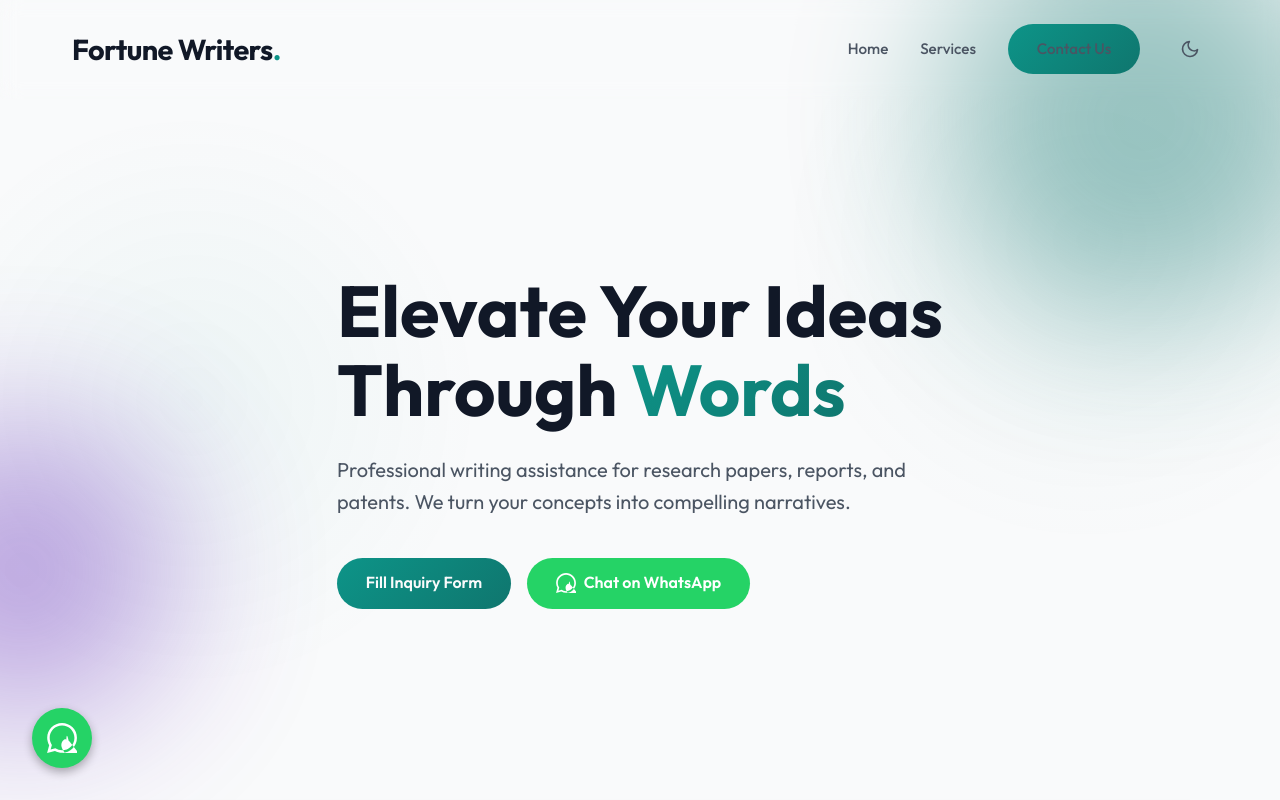
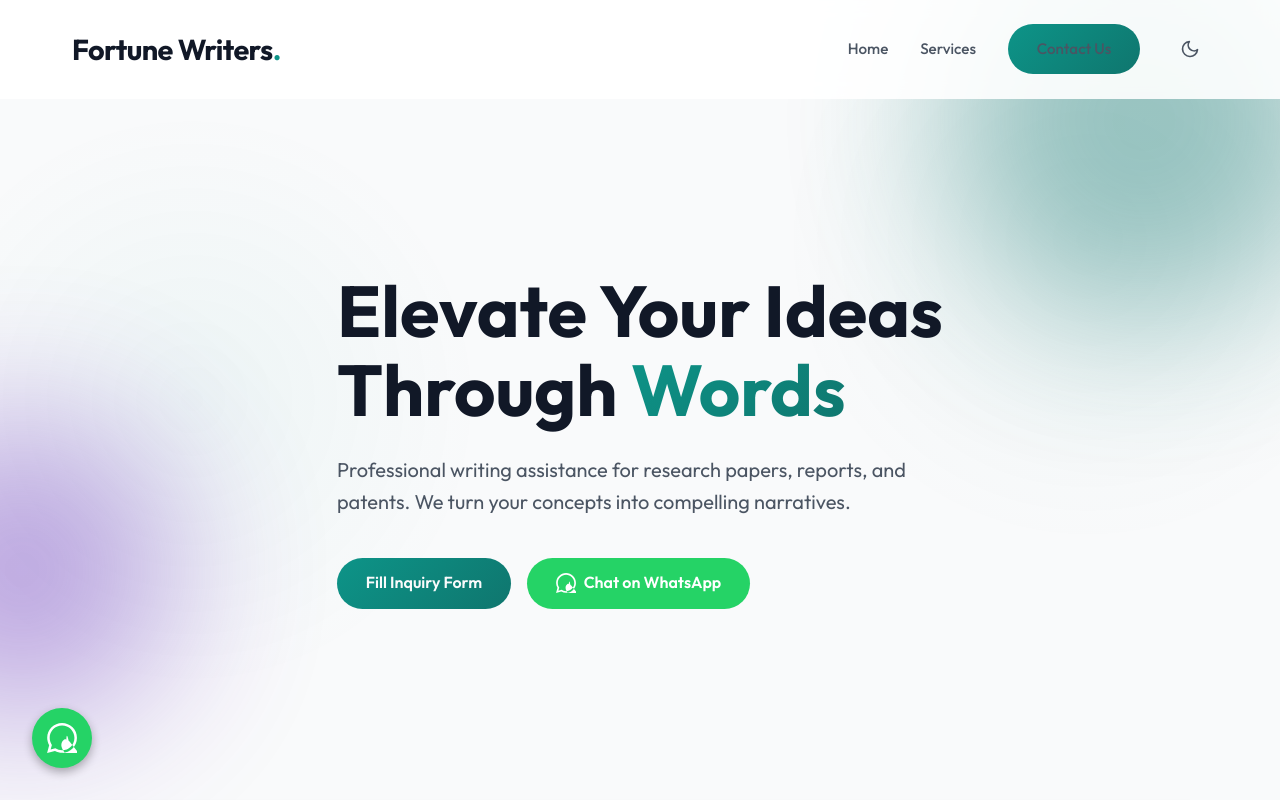
Before and after one commit to coderharjot01/fortune-writers, a website: page index.html in a window 1280 px wide. Shown: the top 800 px of the page. Drawn offline with Linux system fonts and the light colour scheme; a web font is replaced by a local one.

Commit message:
Fix header to be consistently opaque white in Light Mode

```diff
--- a/style.css
+++ b/style.css
@@ -133,6 +133,7 @@ ul {
 }
 
 /* Header */
+/* Header */
 .header {
     position: fixed;
     top: 0;
@@ -141,18 +142,17 @@ ul {
     padding: 1.5rem 0;
     z-index: 1000;
     backdrop-filter: blur(10px);
-    background: transparent;
-    /* Start transparent */
+    background: var(--header-bg);
+    /* Always use theme background */
     border-bottom: 1px solid transparent;
     transition: all 0.3s ease;
 }
 
 .header.scrolled {
-    background: var(--header-bg);
+    /* Background handled by base class */
     border-bottom: 1px solid var(--card-border);
     box-shadow: var(--shadow);
     padding: 1rem 0;
-    /* Shrink slightly on scroll */
 }
 
 
```
